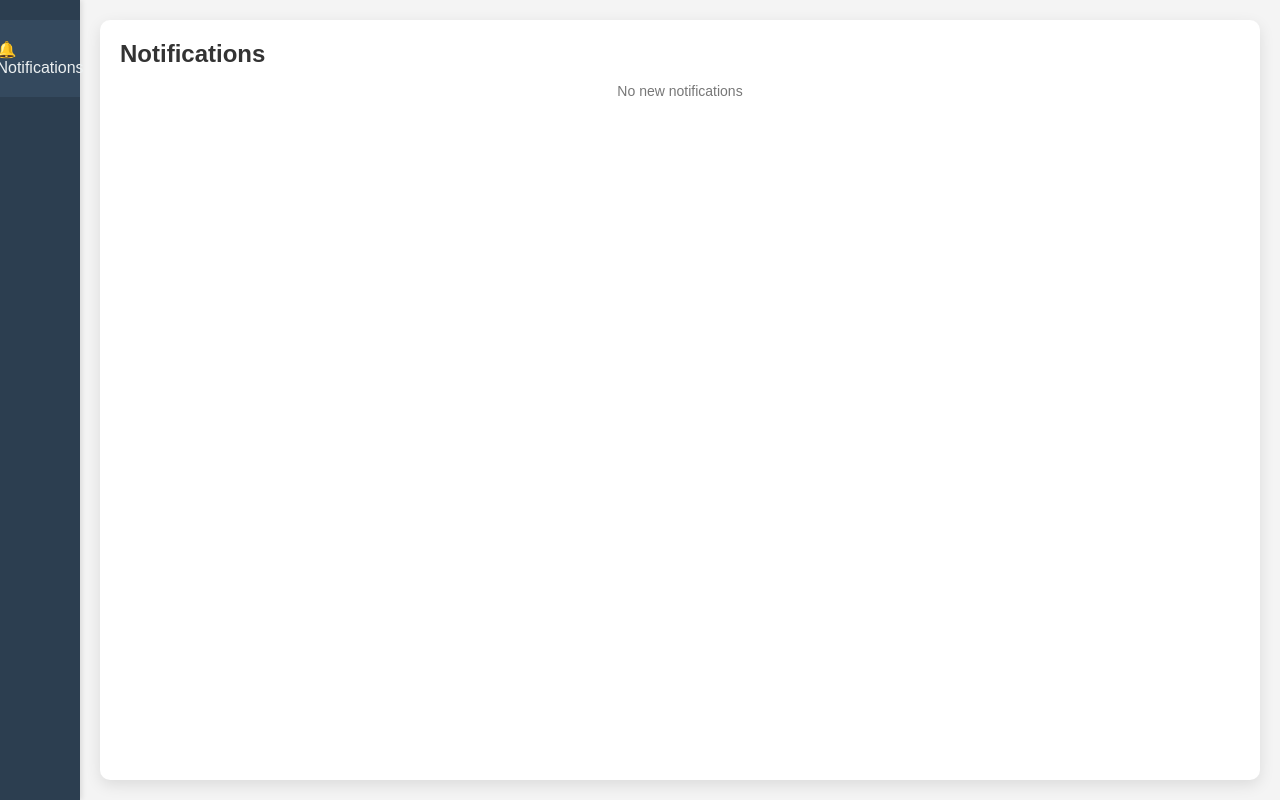
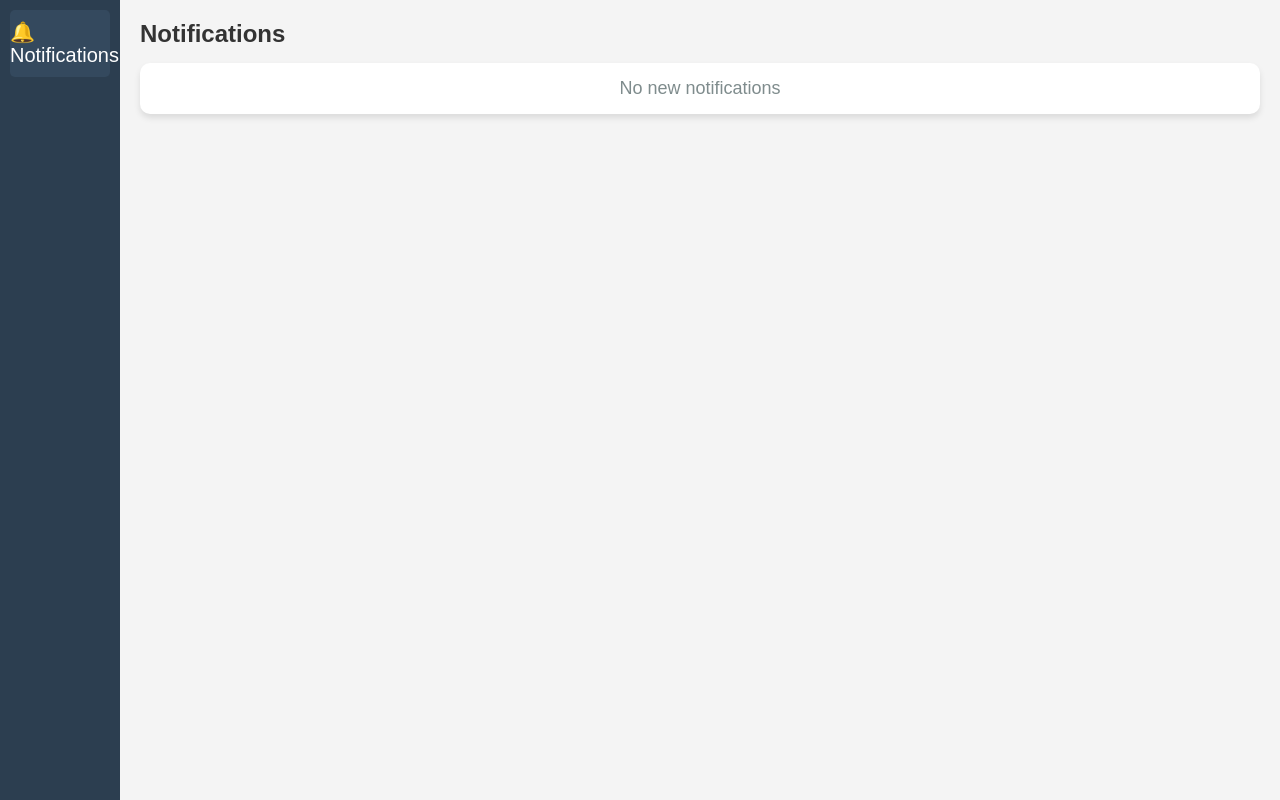
Before and after one commit to arjunsabu300/Mini-Project-Final, a React (Vite) app in the folder FINAL/ARJUN/react-app/: page /notify in a window 1280 px wide. Built offline with nearby package versions, Linux system fonts and the light colour scheme.

Commit message:
fixed notf

```diff
--- a/FINAL/ARJUN/react-app/src/notificationpanel/NotificationPanel.css
+++ b/FINAL/ARJUN/react-app/src/notificationpanel/NotificationPanel.css
@@ -1,116 +1,115 @@
-/* General Styles */
-.notidashboard {
-    margin: 0;
-    padding: 0;
-    box-sizing: border-box;
-    font-family: 'Arial', sans-serif;
-}
-
+/* Sidebar Styles */
 .notidashboard {
     display: flex;
     height: 100vh;
-    background: #f4f4f4;
+    background-color: #f4f4f4;
 }
 
-/* Sidebar */
 .notisidebar {
-    width: 80px;
+    width: 120px;
     background: #2c3e50;
+    color: white;
     display: flex;
     flex-direction: column;
-    align-items: center;
-    padding-top: 20px;
-    box-shadow: 2px 0 5px rgba(0, 0, 0, 0.1);
+    padding: 10px;
 }
 
 .notisidebar-item {
-    width: 100%;
-    padding: 20px;
-    color: #ecf0f1;
-    display: flex;
-    flex-direction: column;
-    align-items: center;
-    justify-content: center;
+    padding: 10px 0px;
+    font-size: 20px;
     cursor: pointer;
+    border-radius: 5px;
+    transition: background 0.3s;
 }
 
-.notisidebar-item.active {
+.notisidebar-item.active,
+.notisidebar-item:hover {
     background: #34495e;
 }
 
 /* Notification Panel */
 .notinotification-panel {
     flex: 1;
-    background: #fff;
-    margin: 20px;
     padding: 20px;
-    border-radius: 10px;
-    box-shadow: 0px 5px 15px rgba(0, 0, 0, 0.1);
     overflow-y: auto;
 }
 
 .notinotification-panel h2 {
     margin-bottom: 15px;
+    font-size: 24px;
+    color: #333;
 }
 
-/* Notification Items */
+/* Notification List */
+.notinotification-list {
+    background: #ffffff;
+    padding: 15px;
+    border-radius: 10px;
+    box-shadow: 0 4px 6px rgba(0, 0, 0, 0.1);
+}
+
+.notinotification-list ul {
+    list-style-type: none;
+    padding: 0;
+    margin: 0;
+}
+
 .notinotification-item {
     background: #ecf0f1;
     padding: 15px;
     border-radius: 5px;
     margin-bottom: 10px;
     display: flex;
+    flex-direction: column; /* Stack items properly */
     justify-content: space-between;
-    align-items: center;
+    align-items: flex-start;
+    transition: background 0.3s;
+    border-left: 5px solid #3498db; /* Highlight on the left */
 }
 
-/* Buttons */
-.notibtn-group {
-    display: flex;
-    gap: 10px;
-    margin-left: 800px;
-}
-
-.notiaccept-btn, .notidecline-btn {
-    border: none;
-    padding: 7px 15px;
-    border-radius: 5px;
-    cursor: pointer;
-    display: flex;
-    align-items: center;
-    gap: 5px;
-}
-
-.notiaccept-btn {
-    background: #27ae60;
-    color: #fff;
-}
-
-.notidecline-btn {
-    background: #e74c3c;
-    color: #fff;
-}
-
-.notimark-btn {
-    background: #60da95;
-    color: #fff;
-    border: none;
-    padding: 7px 15px;
-    border-radius: 5px;
-    cursor: pointer;
-    display: flex;
-    align-items: center;
-    gap: 5px;
-    font-size: 14px; /* Adjust font size if needed */
-}
-
-.notimark-btn .tick {
-    font-size: 16px; /* Adjust size of the tick mark */
+.notinotification-item:hover {
+    background: #dfe6e9;
 }
 
 /* Empty Message */
 .empty-message {
     text-align: center;
-    font-size: 14px;
-    color: #777;
+    font-size: 18px;
+    color: #7f8c8d;
 }
+
+/* Button Group */
+.notibtn-group {
+    display: flex;
+    gap: 10px;
+    margin-left: 800px;
+}
+
+/* Buttons */
+.notiaccept-btn {
+    background: #2ecc71;
+    color: white;
+    padding: 8px 12px;
+    border: none;
+    border-radius: 5px;
+    cursor: pointer;
+    transition: background 0.3s;
+}
+
+.notiaccept-btn:hover {
+    background: #27ae60;
+}
+
+.notidecline-btn {
+    background: #e74c3c;
+    color: white;
+    padding: 8px 12px;
+    border: none;
+    border-radius: 5px;
+    cursor: pointer;
+    transition: background 0.3s;
+}
+
+.notidecline-btn:hover {
+    background: #c0392b;
+}
--- a/FINAL/ARJUN/react-app/src/notificationpanel/notification.jsx
+++ b/FINAL/ARJUN/react-app/src/notificationpanel/notification.jsx
@@ -20,15 +20,15 @@ const Notifications = () => {
                 const decoded = jwtDecode(token);
                 const userEmail = decoded.email;
 
-                // ✅ Fetch notifications
                 const response = await axios.get("http://localhost:5000/api/fetch-notifications", {
                     params: { receiver: userEmail },
-                    headers: { Authorization: `Bearer ${token}` } // ✅ Include token in request
+                    headers: { Authorization: `Bearer ${token}` },
                 });
+
                 let fetchedNotifications = response.data.data;
                 console.log("📩 Raw Notifications:", fetchedNotifications);
 
-                // 🔍 Type-Based Filtering
+                // Filter valid notifications
                 const validNotifications = fetchedNotifications.filter((notif) => {
                     if (notif.type === "tskstockforward") {
                         return notif.indent_no && notif.sl_no && notif.quantity;
@@ -54,7 +54,7 @@ const Notifications = () => {
                     if (notif.type === "verifier_report") {
                         return notif.verifier_email && notif.verifier_name && notif.verify_date;
                     }
-                    return false; // Exclude all other notification types
+                    return false;
                 });
 
                 console.log("✅ Filtered Notifications:", validNotifications);
@@ -79,10 +79,10 @@ const Notifications = () => {
             await axios.post(
                 "http://localhost:5000/api/Add-account",
                 { notifId },
-                { headers: { Authorization: `Bearer ${token}` } } // ✅ Include token
+                { headers: { Authorization: `Bearer ${token}` } }
             );
 
-            setNotifications(notifications.filter((n) => n._id !== notifId)); // Remove from UI
+            setNotifications(notifications.filter((n) => n._id !== notifId));
             console.log(`✅ Notification ${notifId} accepted.`);
         } catch (error) {
             console.error("❌ Error accepting notification:", error);
@@ -100,18 +100,15 @@ const Notifications = () => {
             await axios.post(
                 "http://localhost:5000/api/report/reportviews",
                 { notifId },
-                { headers: { Authorization: `Bearer ${token}` } } // ✅ Include token
+                { headers: { Authorization: `Bearer ${token}` } }
             );
 
-            //navigate(`/reportverify/${notifId}`);
-            setNotifications(notifications.filter((n) => n._id !== notifId)); // Remove from UI
-
-            console.log(`✅ Notification ${notifId} accepted.`);
+            setNotifications(notifications.filter((n) => n._id !== notifId));
+            console.log(`✅ Notification ${notifId} viewed.`);
         } catch (error) {
-            console.error("❌ Error accepting notification:", error);
+            console.error("❌ Error viewing notification:", error);
         }
     };
-
 
     const handleAccept = async (notifId) => {
       try {
@@ -231,7 +228,6 @@ const Notifications = () => {
       }
     };
 
-
     return (
         <div className="notidashboard">
             <div className="notisidebar">
@@ -248,6 +244,32 @@ const Notifications = () => {
                         <ul>
                             {notifications.map((notif) => (
                                 <li key={notif._id} className="notinotification-item">
+                                    {notif.type === "principalfacultyassign" && (
+                                        <div>
+                                            <strong>VERIFIER ASSIGNED BY PRINCIPAL</strong><br />
+                                            <strong>Faculty Name:</strong> {notif.facultyname} <br />
+                                            <strong>Faculty Email:</strong> {notif.facultyemail} <br />
+                                            <strong>Premise:</strong> {notif.premise} <br />
+                                            <strong>Last Date:</strong> {new Date(notif.last_date).toLocaleDateString()} <br />
+                                            <div className="notibtn-group">
+                                                <button className="notiaccept-btn" onClick={() => handleAddacc(notif._id)}>✅ Add Account</button>
+                                            </div>
+                                        </div>
+                                    )}
+
+                                    {notif.type === "verifier_report" && (
+                                        <div>
+                                            <strong>VERIFICATION REPORT BY VERIFIER</strong><br />
+                                            <strong>Verifier Name:</strong> {notif.verifier_name} <br />
+                                            <strong>Verifier Email:</strong> {notif.verifier_email} <br />
+                                            <strong>Premise:</strong> {notif.premise} <br />
+                                            <strong>Verify Date:</strong> {new Date(notif.verify_date).toLocaleDateString()} <br />
+                                            <div className="notibtn-group">
+                                                <button className="notiaccept-btn" onClick={() => handleview(notif._id)}>📄 View Report</button>
+                                            </div>
+                                        </div>
+                                    )}
+
 {notif.type === "tskstockforward" && (
                         <div>
                           <strong>TSK FORWARDING STOCK</strong>
@@ -271,52 +293,6 @@ const Notifications = () => {
                           </div>
                         </div>
                       )}
-
-                    {notifications.filter((notif, index, self) =>
-                              notif.type === "principalfacultyassign" &&
-                              notif.facultyname?.trim() &&
-                              notif.facultyemail?.trim() &&
-                              notif.premise?.trim() &&
-                              notif.last_date &&
-                              !isNaN(new Date(notif.last_date).getTime()) &&
-                              self.findIndex(n => n._id === notif._id) === index // Prevent duplicate entries
-                          ).map((notif) => (
-                              notif.type === "principalfacultyassign" ? (
-                                  <li key={notif._id} className="notinotification-item">
-                                      <div>
-                                          <strong>VERIFIER ASSIGNED BY PRINCIPAL</strong><br />
-                                          <strong>faculty name:</strong> {notif.facultyname} <br />
-                                          <strong>faculty email:</strong> {notif.facultyemail} <br />
-                                          <strong>Premise:</strong> {notif.premise} <br />
-                                          <strong>Last Date:</strong> {new Date(notif.last_date).toLocaleDateString()} <br />
-
-                                      </div>
-                                      <div className="notibtn-group">
-                                          <button className="notiaccept-btn" onClick={() => handleAddacc(notif._id)}>✅ Add Account</button>
-                                      </div>
-                                   </li>
-                              ) : null
-                      ))}
-
-
-                    {notifications.map((notif,index) => (
-                              notif.type === "verifier_report" ? (
-                                  <li key={ `${notif._id}-${index}`} className="notinotification-item">
-                                        <div>
-                                            <strong>VERIFICATION REPORT BY VERIFIER</strong><br />
-                                            <strong>verifier name:</strong> {notif.verifier_name} <br />
-                                            <strong>verifier email:</strong> {notif.verifier_email} <br />
-                                            <strong>Premise:</strong> {notif.premise} <br />
-                                            <strong>Verify Date:</strong> {new Date(notif.verify_date).toLocaleDateString()} <br />
-
-                                        </div>
-                                        <div className="notibtn-group">
-                                            <button className="notiaccept-btn" onClick={() => handleview(notif._id)}>📄 View Report</button>
-                                        </div>
-                                    </li>
-                                ) : null
-                          ))}
-
 
 {notif.type === "hodstockaccept" && (
                         <div>
@@ -404,6 +380,8 @@ const Notifications = () => {
                           </button>
                         </div>
                       )}
+
+
                                 </li>
                             ))}
                         </ul>
```
Lines whose indentation alone changed are shown as unchanged.
